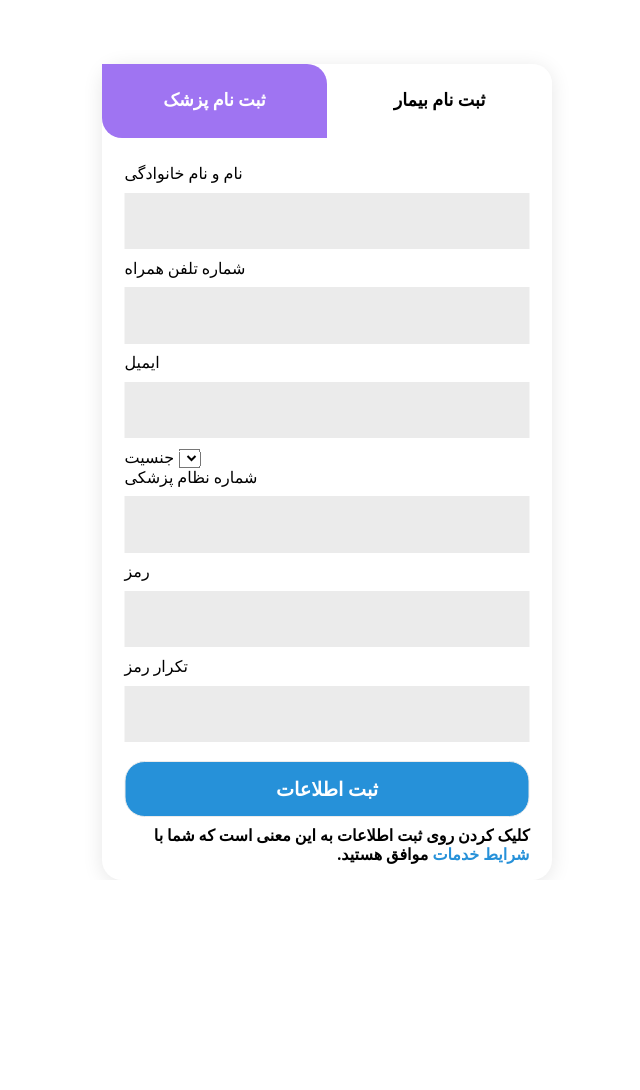
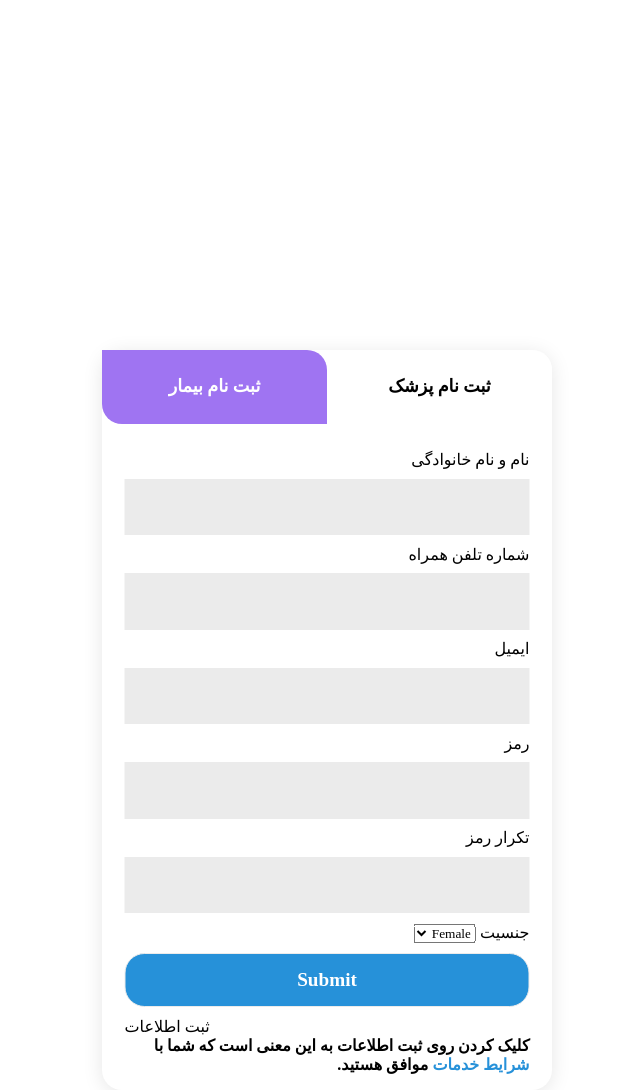
Before and after one commit to behnooshbhy2002/PSYTECH, a Django app: page /register/ in a window 1280 px wide. Shown: the whole page, without its empty margins (313-953 px from the left). Before the commit the page ends 880 px from the top, so only its background shows below. Run offline with Django 4.2, Linux system fonts and the light colour scheme; lists and menus that the app fills with data are empty; some libraries are stand-ins or nearby versions; some web fonts are replaced.

Commit message:
improve signup

```diff
--- a/backend/accounts/forms.py
+++ b/backend/accounts/forms.py
@@ -1,3 +1,5 @@
+from django.core.validators import RegexValidator
+
 from .models import User
 from django import forms
 from django.core.exceptions import ValidationError
@@ -5,12 +7,12 @@ from django.core.exceptions import ValidationError
 
 class PsychologistRegistrationForm(forms.Form):
     full_name = forms.CharField(help_text='نام و نام خانوادگی')
-    phone = forms.CharField(help_text='شماره تلفن همراه')
+    phone_number = forms.CharField(max_length=11, validators=[RegexValidator(r'^\+?1?\d{9,10}$')], help_text='شماره تلفن همراه')
     email = forms.EmailField(help_text='ایمیل')
-    gender = forms.ChoiceField(help_text='جنسیت')
     password = forms.CharField(widget=forms.PasswordInput(attrs={'class': 'form-control'}), help_text='رمز')
     confirm_password = forms.CharField(widget=forms.PasswordInput(attrs={'class': 'form-control'}),
                                        help_text='تکرار رمز')
+    gender = forms.ChoiceField(choices=User.GENDERS, widget=forms.RadioSelect, help_text='جنسیت')
 
     def clean_email(self):
         email = self.cleaned_data['email']
@@ -36,13 +38,15 @@ class PsychologistRegistrationForm(forms.Form):
 
 class PatientRegistrationForm(forms.Form):
     full_name = forms.CharField(help_text='نام و نام خانوادگی')
-    phone = forms.CharField(help_text='شماره تلفن همراه')
+    # phone = forms.CharField(help_text='شماره تلفن همراه')
+    phone_number = forms.CharField(max_length=11, validators=[RegexValidator(r'^\+?1?\d{9,10}$')], help_text='شماره تلفن همراه')
     email = forms.EmailField(help_text='ایمیل')
-    gender = forms.ChoiceField(help_text='جنسیت')
-    id_psychologist = forms.CharField(help_text='شماره نظام پزشکی')
+
+    # gender = forms.ChoiceField(help_text='جنسیت')
     password = forms.CharField(widget=forms.PasswordInput(attrs={'class': 'form-control'}), help_text='رمز')
     confirm_password = forms.CharField(widget=forms.PasswordInput(attrs={'class': 'form-control'}),
                                        help_text='تکرار رمز')
+    gender = forms.ChoiceField(choices=User.GENDERS, widget=forms.Select(attrs={'class': 'bootstrap-select'}), help_text='جنسیت')
 
     def clean_email(self):
         email = self.cleaned_data['email']
@@ -65,6 +69,9 @@ class PatientRegistrationForm(forms.Form):
             raise ValidationError('confirm password does not match password')
         return confirm_password
 
+    # def clean_gender(self):
+    #     return [self.cleaned_data['gender']]
+
 
 class UserLoginForm(forms.Form):
     email = forms.CharField(help_text='آدرس ایمیل')
--- a/backend/accounts/static/accounts/css/SignUp.css
+++ b/backend/accounts/static/accounts/css/SignUp.css
@@ -244,3 +244,7 @@ form .txt_field {
   transition: 0.5s;
   text-align: right;
 }
+
+.temp{
+ margin-top: 350px;
+}
--- a/backend/accounts/templates/accounts/signup2.html
+++ b/backend/accounts/templates/accounts/signup2.html
@@ -21,17 +21,18 @@
     <section class="form_model">
       <div class="form_toggle">
         <button id="DrSignup-toggle" onclick="toggleDrSignup()">
-          ثبت نام پزشک
+          ثبت نام بیمار
         </button>
         <button id="Psignup-toggle" onclick="togglePsignup()">
-          ثبت نام بیمار
+          ثبت نام پزشک
         </button>
       </div>
       <div id="DrSignup-form">
-        <form method="post" action="main page.php" id="signup1">
+        <form method="post" action="" id="signup1">
+          <div class="temp">
           {% csrf_token %}
           {% for field in form %}
-            <div class="text">
+            <div class="text" style="text-align: right; direction: rtl">
               {{ field.errors }}
                 <label>
                     {{field.help_text|safe}}
@@ -39,11 +40,12 @@
               {{ field }}
             </div>
           {% endfor %}
-          <button type="button" class="btn login">ثبت اطلاعات</button>
+          <input type="submit" class="btn login">ثبت اطلاعات</input>
           <p>
             کلیک کردن روی <strong> ثبت اطلاعات </strong> به این معنی است که شما
             با <a href="#">شرایط خدمات</a> موافق هستید.
           </p>
+          </div>
         </form>
       </div>
     </section>
--- a/backend/accounts/views.py
+++ b/backend/accounts/views.py
@@ -69,7 +69,7 @@ class UserLoginView(View):
                 #     pass
                 # return redirect(to=reverse('admin:index'))
                 # else:
-                messages.success(request, 'ورود با موفقیت', 'info')
+                messages.success(request, f' {user.full_name} با موفقیت وارد شد ', 'info')
                 return redirect('accounts:home')
             messages.error(request, 'ایمیل یا پسورد اشتباه است.', 'warning')
         return render(request, self.template_name, {'form': form})
@@ -94,7 +94,7 @@ class PatientRegisterView(View):
                 login(request, user)
 
             messages.success(request, 'ثبت نام با موفقیت', 'success')
-            return redirect('accounts:login_user')
+            return redirect('accounts:user_login')
         return render(request, self.template_name, {'form': form})
 
 
```
